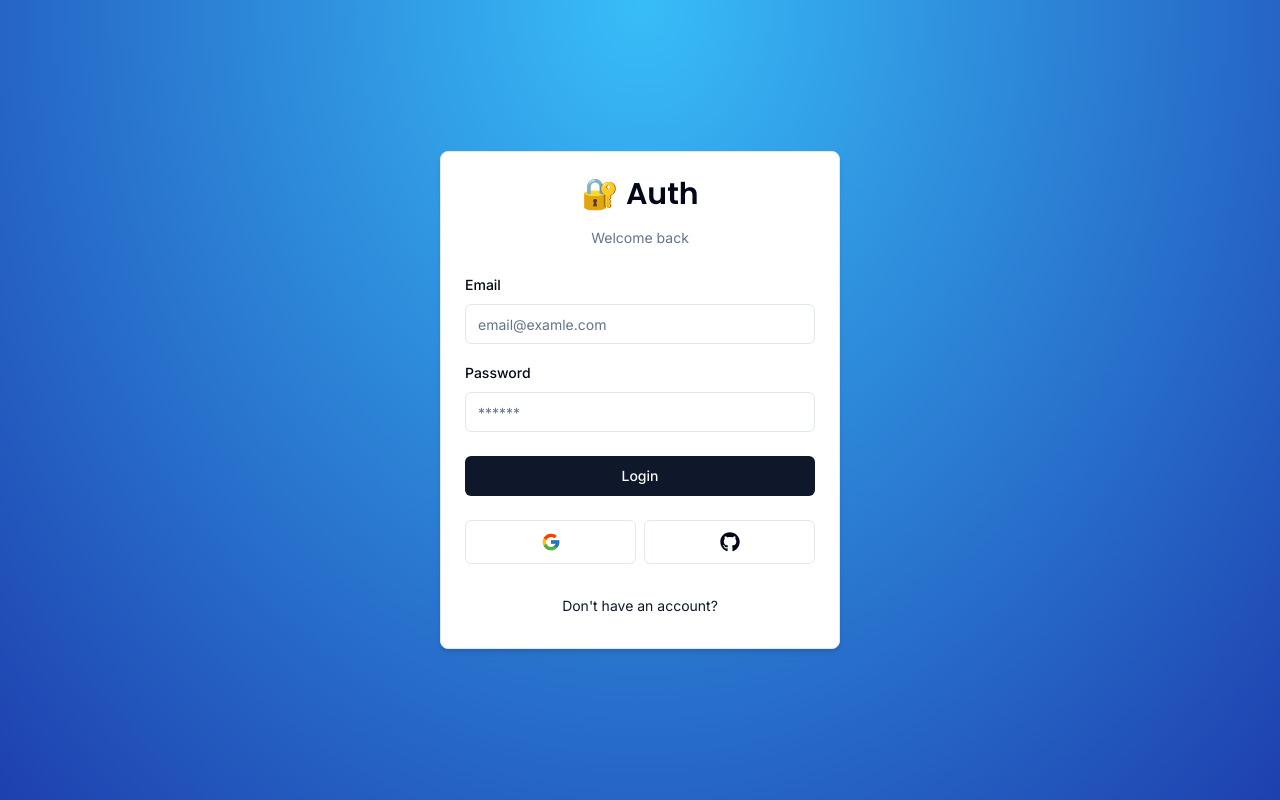
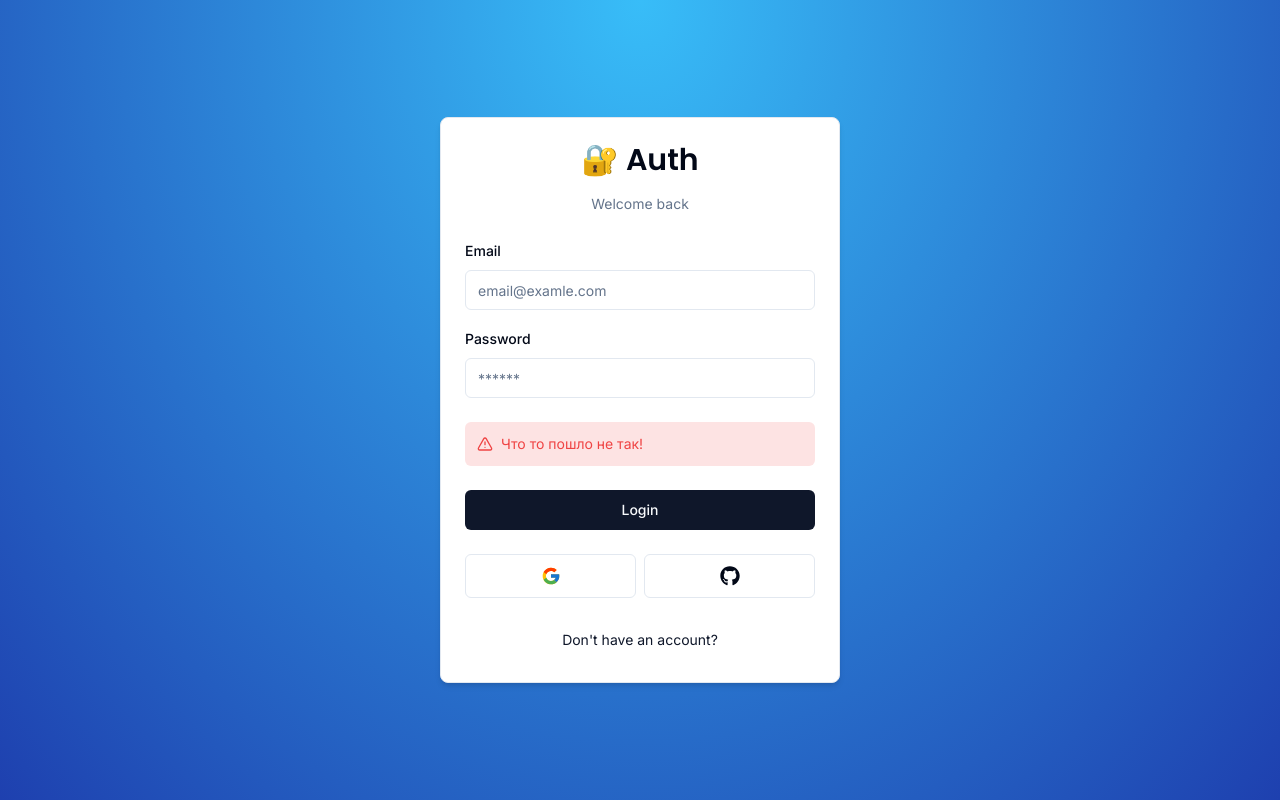
Before and after one commit to MikeSaburov/next_auth, a Next.js app: page /auth/login in a window 1280 px wide. Built offline with nearby package versions, Linux system fonts and the light colour scheme.

Commit message:
проверить отображение компонента FormError

```diff
--- a/components/auth/login-form.tsx
+++ b/components/auth/login-form.tsx
@@ -75,7 +75,7 @@ export const LoginForm = () => {
               )}
             />
           </div>
-          <FormError />
+          <FormError message="Что то пошло не так!" />
           <Button type="submit" className="w-full">
             Login
           </Button>
```
